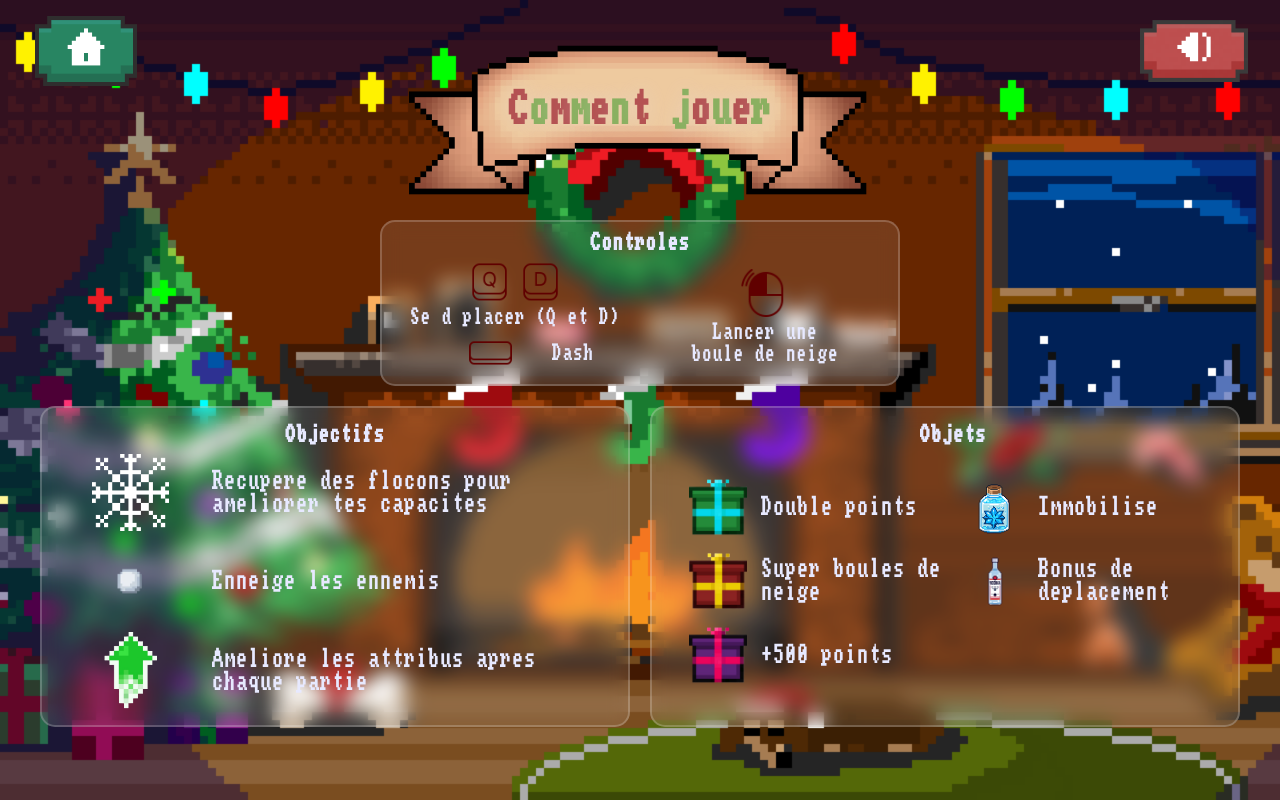
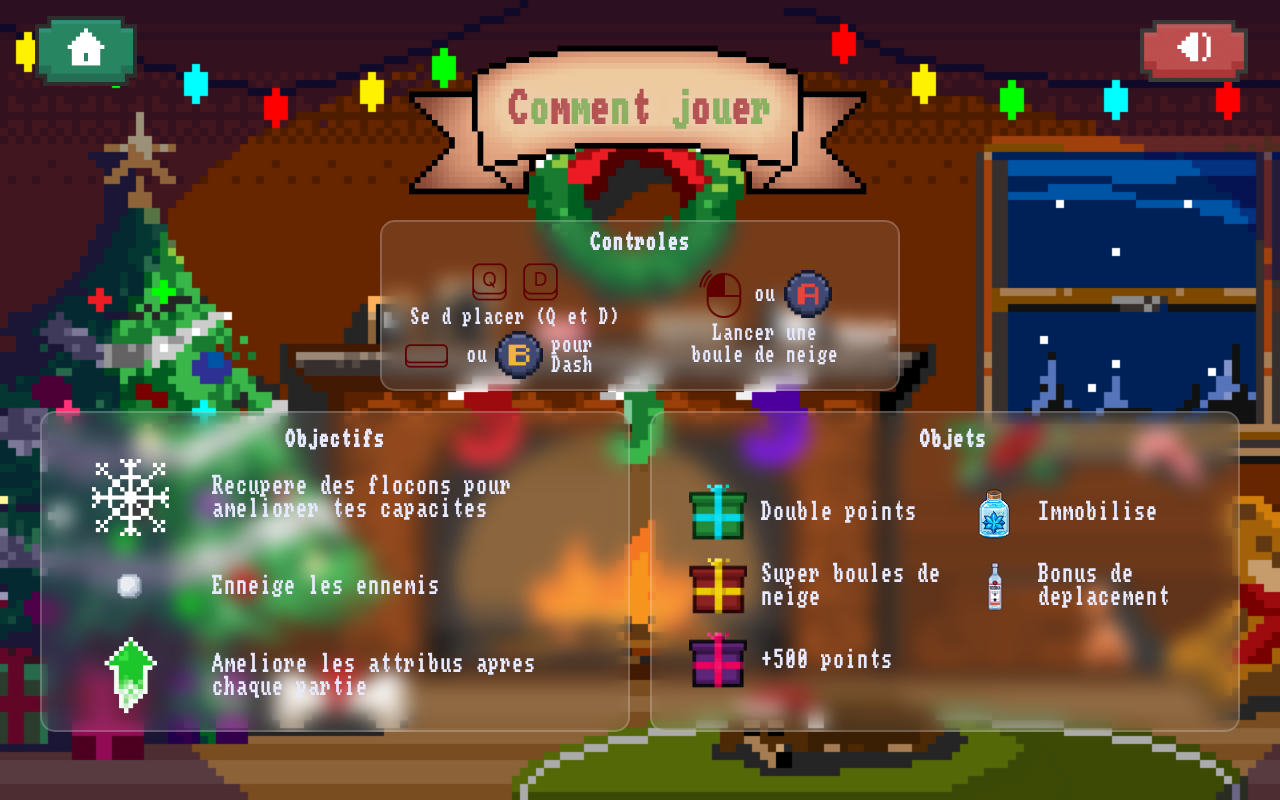
Before and after one commit to ethan-frot/Drunk-Santa, a Next.js app: page /views/how-to-play in a window 1280 px wide. Built offline with nearby package versions, Linux system fonts and the light colour scheme.

Commit message:
🚸 Add key to how to play

```diff
--- a/app/views/how-to-play/page.tsx
+++ b/app/views/how-to-play/page.tsx
@@ -63,13 +63,19 @@ export default function HowToPlayPage() {
               </div>
               <div style={{ color: '#e7e9ff', fontFamily: 'November, sans-serif', fontSize: s(16) }}>Se déplacer (Q et D)</div>
               <div style={{ display: 'flex', alignItems: 'center', justifyContent: 'center', gap: 8 }}>
-                <img src={'/assets/ui/how-to-play/dash-key.png'} alt="dash-key" width={s(90)} height={s(36)} style={{ objectFit: 'contain' }} />
-                <span style={{ color: '#e7e9ff', fontFamily: 'November, sans-serif', fontSize: s(16) }}>Dash</span>
+                <img src={'/assets/ui/how-to-play/dash-key.png'} alt="dash-key" width={s(60)} height={s(36)} style={{ objectFit: 'contain' }} />
+                <span style={{ color: '#e7e9ff', fontFamily: 'November, sans-serif', fontSize: s(16) }}>ou</span>
+                <img src={'/assets/ui/buttons/gamepad/b-buttons.png'} alt="gamepad B" width={s(40)} height={s(40)} style={{ objectFit: 'contain' }} />
+                <span style={{ color: '#e7e9ff', fontFamily: 'November, sans-serif', fontSize: s(16) }}> pour Dash</span>
               </div>
             </div>
             {/* Right mouse with 2-line caption below, no physical divider between sections */}
-            <div style={{ display: 'grid', gridTemplateRows: 'auto auto', alignItems: 'center', justifyItems: 'center', gap: 4 }}>
-              <img src={'/assets/ui/how-to-play/left-click.png'} alt="left-click" width={s(40)} height={s(40)} style={{ objectFit: 'contain' }} />
+            <div style={{ display: 'grid', gridTemplateRows: 'auto auto auto', alignItems: 'center', justifyItems: 'center', gap: 4 }}>
+              <div style={{ display: 'flex', alignItems: 'center', justifyContent: 'center', gap: 8 }}>
+                <img src={'/assets/ui/how-to-play/left-click.png'} alt="left-click" width={s(40)} height={s(40)} style={{ objectFit: 'contain' }} />
+                <span style={{ color: '#e7e9ff', fontFamily: 'November, sans-serif', fontSize: s(16) }}>ou</span>
+                <img src={'/assets/ui/buttons/gamepad/a-buttons.png'} alt="gamepad A" width={s(40)} height={s(40)} style={{ objectFit: 'contain' }} />
+              </div>
               <div style={{ color: '#e7e9ff', fontFamily: 'November, sans-serif', fontSize: s(16), lineHeight: 1.15, textAlign: 'center' }}>
                 Lancer une<br />
                 boule de neige
```
